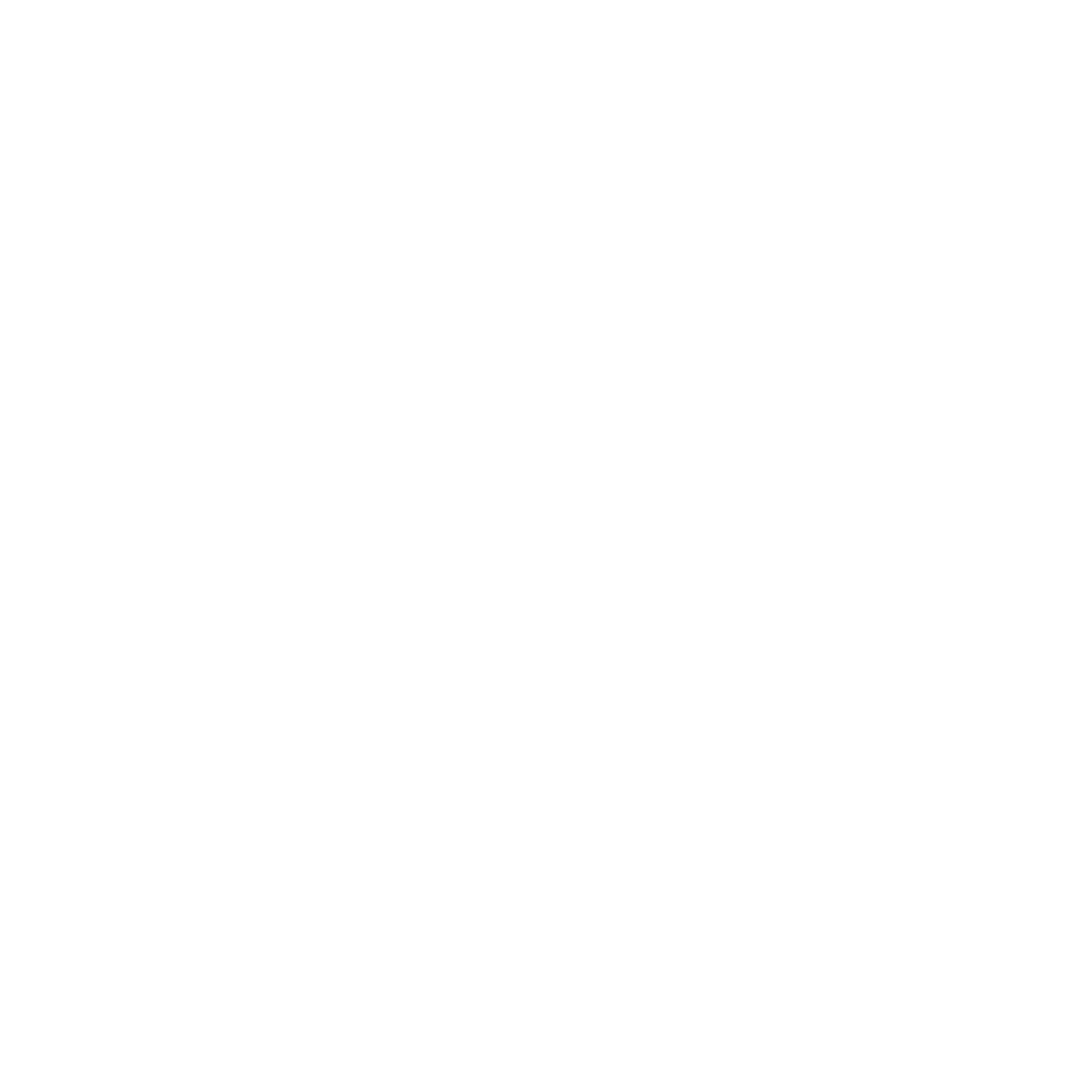
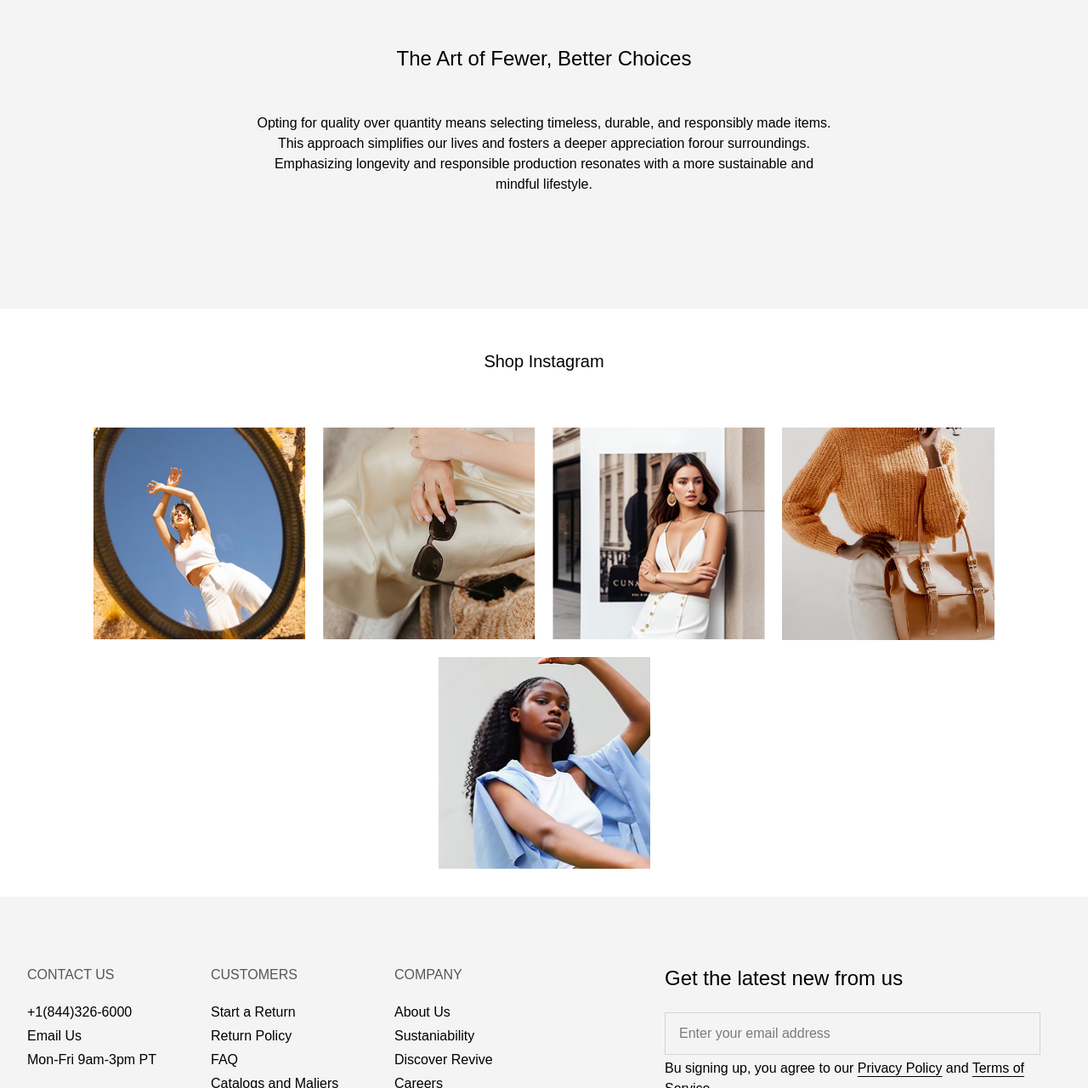
Before and after one commit to LutfullaSamigullayev/fashion, a Next.js app: page / in a window 1280 px wide. Shown: the part 2828-4108 px from the top of the page at 85% size. Before the commit the page ends 2739 px from the top, so only its background shows below. Built offline with nearby package versions, Linux system fonts and the light colour scheme.

Commit message:
home page responsive complate

```diff
--- a/src/app/layout.tsx
+++ b/src/app/layout.tsx
@@ -31,7 +31,7 @@
         <div className="h-full flex flex-col justify-between">
           <Header />
           <div className=" basis-full">{children}</div>
-          {/* <Footer /> */}
+          <Footer />
         </div>
       </body>
     </html>
--- a/src/app/page.tsx
+++ b/src/app/page.tsx
@@ -7,8 +7,8 @@
       <CollectionTop />
       <NowWear />
       <CollectionBottom />
-      {/* <About />
-      <Instagram /> */}
+      <About />
+      <Instagram />
     </div>
   );
 }
--- a/src/components/about/index.tsx
+++ b/src/components/about/index.tsx
@@ -1,9 +1,9 @@
 export const About = () => {
   return (
     <div className="h-[444px] flex items-center justify-center bg-[#F5F4F4] text-black">
-      <div className="w-[720px] flex flex-col items-center gap-y-12">
+      <div className="w-[720px] flex flex-col items-center gap-y-12 px-4 text-center">
         <h3 className="text-2xl">The Art of Fewer, Better Choices</h3>
-        <p className="text-center">
+        <p>
           Opting for quality over quantity means selecting timeless, durable,
           and responsibly made items. This approach simplifies our lives and
           fosters a deeper appreciation forour surroundings. Emphasizing
--- a/src/components/collection/collectionBottom.tsx
+++ b/src/components/collection/collectionBottom.tsx
@@ -4,7 +4,7 @@
 export const CollectionBottom = () => {
   return (
     <div className="container_ py-8">
-      <div className="flex gap-x-5 h-[719px]">
+      <div className="flex flex-col md:flex-row gap-5 h-[719px]">
         {collectionBottomItems.map((item) => (
           <CollectionCard
             key={item.id}
--- a/src/components/collection/components/collectionCard.tsx
+++ b/src/components/collection/components/collectionCard.tsx
@@ -1,5 +1,4 @@
 import { CollectionCardType } from "@/types";
-import clsx from "clsx";
 import Image from "next/image";
 
 export const CollectionCard = ({ imgUrl, title }: CollectionCardType) => {
--- a/src/components/footer/index.tsx
+++ b/src/components/footer/index.tsx
@@ -5,13 +5,13 @@
   return (
     <div className="bg-[#F5F4F4] text-black">
       <div className="container_ ">
-        <div className="flex justify-between py-20">
-          <div className="w-[576px] flex gap-x-6 ">
+        <div className="flex flex-col lg:flex-row justify-between py-20 gap-y-12">
+          <div className="md:w-[576px] flex flex-col md:flex-row gap-x-6 ">
             {footerItems.map((item) => (
               <FooterMenu key={item.id} title={item.title} data={item.data} />
             ))}
           </div>
-          <div className="w-[490px] flex flex-col gap-y-6 px-6">
+          <div className="sm:w-[490px] flex flex-col gap-y-6 lg:px-6">
             <h3 className="text-2xl">Get the latest new from us</h3>
             <div>
               <div className="pb-4">
@@ -37,7 +37,7 @@
             </div>
           </div>
         </div>
-        <p className="text-[#565656] pb-11">&copy;CEIN</p>
+        <p className="text-[#565656] pb-11 text-center">&copy;CEIN</p>
       </div>
     </div>
   );
--- /dev/null
+++ b/src/components/instagram/components/index.ts
@@ -0,0 +1 @@
+export { InstagramSwiper } from "./swiper"
--- /dev/null
+++ b/src/components/instagram/components/swiper.tsx
@@ -0,0 +1,24 @@
+"use client";
+
+import { instagramItems } from "@/data";
+import Image from "next/image";
+import { Swiper, SwiperSlide } from "swiper/react";
+
+export const InstagramSwiper = () => {
+  return (
+    <Swiper spaceBetween={20} slidesPerView={3}>
+      {instagramItems.map((item) => (
+        <SwiperSlide>
+          <Image
+            key={item.id}
+            src={item.bgUrl}
+            alt={item.bgUrl}
+            width={100}
+            height={100}
+            className="w-[100px] h-[100px] bg-no-repeat object-cover select-none"
+          />
+        </SwiperSlide>
+      ))}
+    </Swiper>
+  );
+};
--- a/src/components/instagram/index.tsx
+++ b/src/components/instagram/index.tsx
@@ -1,11 +1,18 @@
 import { instagramItems } from "@/data";
 import Image from "next/image";
+import { Swiper, SwiperSlide } from "swiper/react";
+import { InstagramSwiper } from "./components";
 
 export const Instagram = () => {
   return (
     <div className="container_ flex flex-col gap-y-12 py-8">
       <h4 className="p-4 text-xl text-center text-black">Shop Instagram</h4>
-      <div className="h-[250px] flex gap-x-5">
+
+      <div className="sm:hidden">
+        <InstagramSwiper />
+      </div>
+
+      <div className="hidden h-fit sm:flex flex-wrap justify-center gap-5">
         {instagramItems.map((item) => (
           <Image
             key={item.id}
@@ -13,7 +20,7 @@
             alt={item.bgUrl}
             width={250}
             height={250}
-            className="w-full h-full bg-no-repeat object-cover select-none"
+            className=" sm:w-[250px] sm:h-[250px] bg-no-repeat object-cover select-none"
           />
         ))}
       </div>
--- a/src/components/nowWear/components/wearCard.tsx
+++ b/src/components/nowWear/components/wearCard.tsx
@@ -3,14 +3,14 @@
 
 export const WearCard = ({ imgUrl, title, price }: WearCardType) => {
   return (
-    <div className="w-full max-h-[278px] md:max-h-[348px] flex flex-col text-black">
-      <div className="relative w-full h-[280px]">
+    <div className="w-full  flex flex-col text-black">
+      <div className="relative w-full h-fit">
         <Image
           src={imgUrl}
           alt={title}
           width={250}
           height={280}
-          className="w-full h-full bg-no-repeat object-cover select-none"
+          className="w-full h-[218px] md:h-[280px] bg-no-repeat object-cover select-none"
         />
         <div className="w-full absolute bottom-0 flex justify-end p-3">
           <button className=" py-1 px-2 text-xl">+</button>
```
